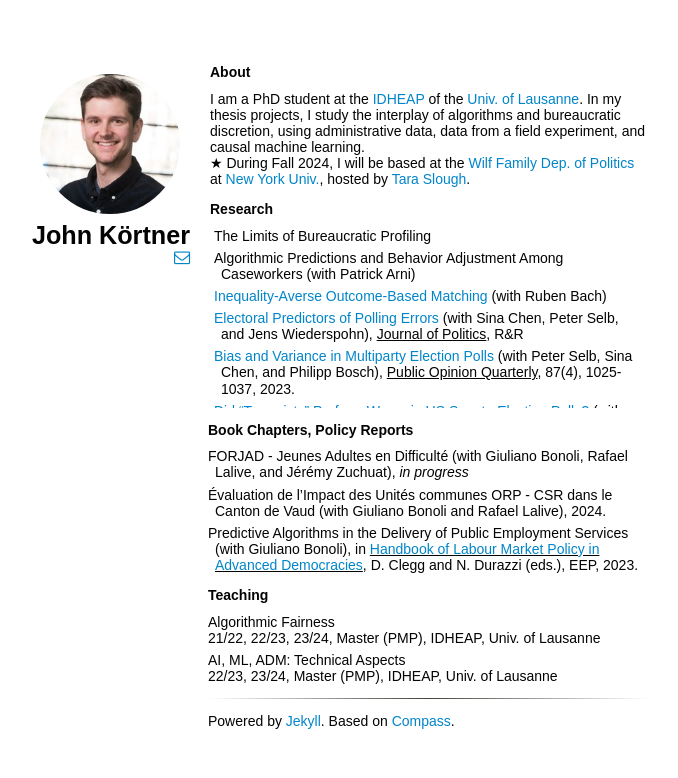
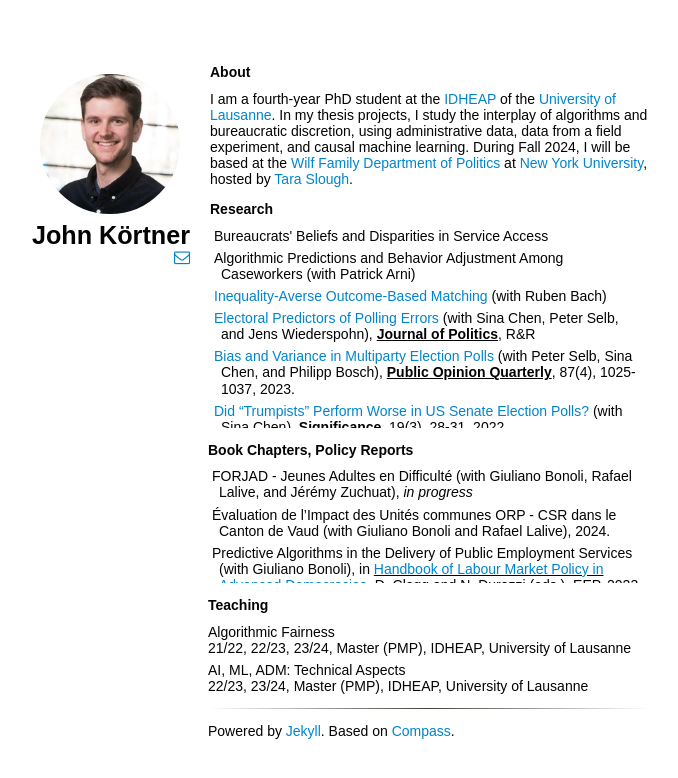
Before and after one commit to jkortner/jkortner.github.io, a Jekyll site: the page built from index.html, in a window 1280 px wide. Shown: the top 778 px of the page, without its empty margins (318-996 px from the left). Built offline with Jekyll 4.4.1, drawn with Linux system fonts in a browser that asks for light colours; nearby versions of some CDN libraries; some web fonts are replaced.

Commit message:
JMP title

```diff
--- a/_includes/content.html
+++ b/_includes/content.html
@@ -1,51 +1,51 @@
 <h2>About</h2>
   <p>
-  I am a PhD student at the <a href='https://www.unil.ch/idheap/en/home.html'>IDHEAP</a> of the
-      <a href='https://www.unil.ch/central/en/home.html'>Univ. of Lausanne</a>. In my thesis projects, I study the interplay of algorithms and bureaucratic discretion, using administrative data, data from a field experiment, and causal machine learning.
-      <br> &starf;
-      During Fall 2024, I will be based at the <a href='https://as.nyu.edu/departments/politics.html'>Wilf Family Dep. of Politics</a> at <a href='https://www.nyu.edu'>New York Univ.</a>, hosted by <a href='https://taraslough.github.io'>Tara Slough</a>.
+  I am a fourth-year PhD student at the <a href='https://www.unil.ch/idheap/en/home.html'>IDHEAP</a> of the
+      <a href='https://www.unil.ch/central/en/home.html'>University of Lausanne</a>. In my thesis projects, I study the interplay of algorithms and bureaucratic discretion, using administrative data, data from a field experiment, and causal machine learning. During Fall 2024, I will be based at the <a href='https://as.nyu.edu/departments/politics.html'>Wilf Family Department of Politics</a> at <a href='https://www.nyu.edu'>New York University</a>, hosted by <a href='https://taraslough.github.io'>Tara Slough</a>.
   </p>
 
 <h2>Research</h2>
 <p>
 <div class="research">
      <article>
-        The Limits of Bureaucratic Profiling
+        Bureaucrats' Beliefs and Disparities in Service Access
     </article>
     <article>
         Algorithmic Predictions and Behavior Adjustment Among Caseworkers (with Patrick Arni)
     </article>
-    <article>
+        <article>
         <a href='https://osf.io/yrn4d/'>Inequality-Averse Outcome-Based Matching</a> (with Ruben Bach)
     </article>
-    <article>
-        <a href='https://doi.org/10.33774/apsa-2023-t1vh8-v2'>Electoral Predictors of Polling Errors</a> (with Sina Chen, Peter Selb, and Jens Wiederspohn), <u>Journal of Politics</u>, R&amp;R
+        <article>
+        <a href='https://doi.org/10.33774/apsa-2023-t1vh8-v2'>Electoral Predictors of Polling Errors</a> (with Sina Chen, Peter Selb, and Jens Wiederspohn), <b><u>Journal of Politics</u></b>, R&amp;R
     </article>
     <article>
       <a href='https://doi.org/10.1093/poq/nfad046'>Bias and Variance in Multiparty Election Polls</a> (with Peter Selb, Sina Chen, and Philipp Bosch),
-      <u>Public Opinion Quarterly</u>, 87(4), 1025-1037, 2023.
+      <b><u>Public Opinion Quarterly</u></b>, 87(4), 1025-1037, 2023.
     </article>
     <article>
         <a href='https://rss.onlinelibrary.wiley.com/doi/10.1111/1740-9713.01651'>Did &ldquo;Trumpists&rdquo; Perform Worse in US Senate Election Polls?</a>
-        (with Sina Chen), <u>Significance</u>, 19(3), 28-31, 2022.
+        (with Sina Chen), <b><u>Significance</u></b>, 19(3), 28-31, 2022.
     </article>
 </div>
 </p>
 
 <h2>Book Chapters, Policy Reports</h2>
 <p>
-      <aside>
+<div class="policy">
+      <article>
          FORJAD - Jeunes Adultes en Difficulté (with Giuliano Bonoli, Rafael Lalive, and Jérémy Zuchuat),
          <i>in progress</i>
-    </aside>
-    <aside>
+    </article>
+    <article>
         Évaluation de l’Impact des Unités communes ORP - CSR dans le Canton de Vaud (with Giuliano Bonoli and Rafael Lalive), 2024.
-    </aside>
-         <aside>
+    </article>
+    <article>
         Predictive Algorithms in the Delivery of Public Employment Services (with Giuliano Bonoli), in
         <u><a href='https://www.e-elgar.com/shop/gbp/handbook-of-labour-market-policy-in-advanced-democracies-9781800880870.html'>Handbook of Labour Market Policy in Advanced Democracies</a></u>, D. Clegg and N. Durazzi (eds.),
         EEP, 2023.
-    </aside>
+    </article>
+</div>
 </p>
 
 <h2>Teaching</h2>
@@ -53,10 +53,10 @@
 <p>
 <section>
     Algorithmic Fairness <br>
-    21/22, 22/23, 23/24, Master (PMP), IDHEAP, Univ. of Lausanne
+    21/22, 22/23, 23/24, Master (PMP), IDHEAP, University of Lausanne
 </section>
 <section>
     AI, ML, ADM: Technical Aspects <br>
-    22/23, 23/24, Master (PMP), IDHEAP, Univ. of Lausanne
+    22/23, 23/24, Master (PMP), IDHEAP, University of Lausanne
 </section>
 </p>
--- a/assets/main.scss
+++ b/assets/main.scss
@@ -7,9 +7,8 @@ https://github.com/dreampulse/computer-modern-web-font
 @import url('https://cdn.rawgit.com/dreampulse/computer-modern-web-font/master/fonts.css');
 
 body {
-  font-family: 'Computer Modern Sans', Arial, sans-serif;
+  font-family: 'Computer Modern Sans', sans-serif;
   font-size: 14px;
-  font-weight: 300;
   color: #030303;
   background-color: #ffffff;
   line-height: 1.15em;
@@ -142,7 +141,14 @@ hr {
   }
 
   .research {
-    max-height: 20vh; /* 180px */
+    max-height: 200px; /* 20vh */
+    overflow-x: visible;
+    overflow-y: scroll;
+    padding: 0;
+  }
+
+  .policy {
+    max-height: 115px;
     overflow-x: visible;
     overflow-y: scroll;
     padding: 0;
```
Also changed, not shown: 2 other files.
